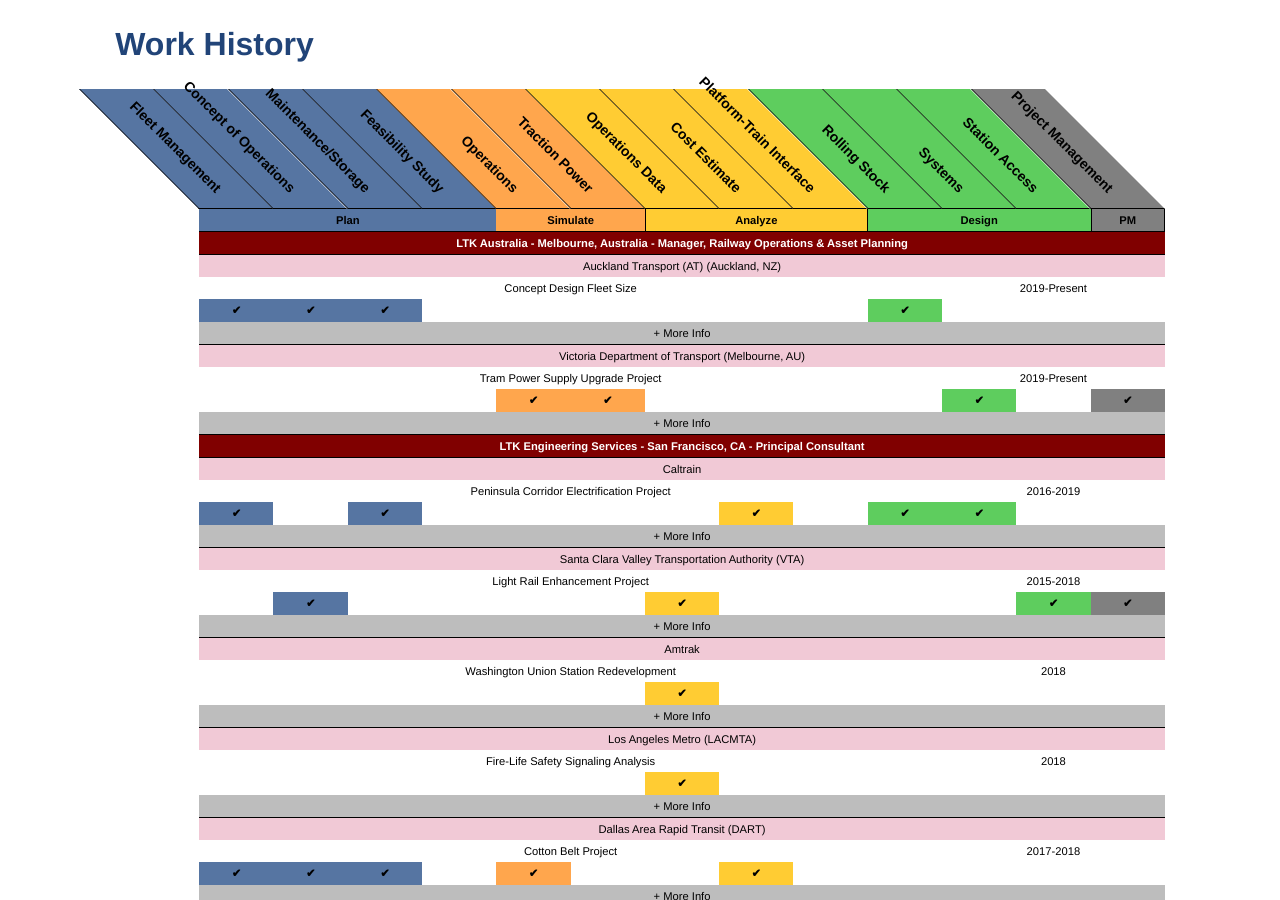
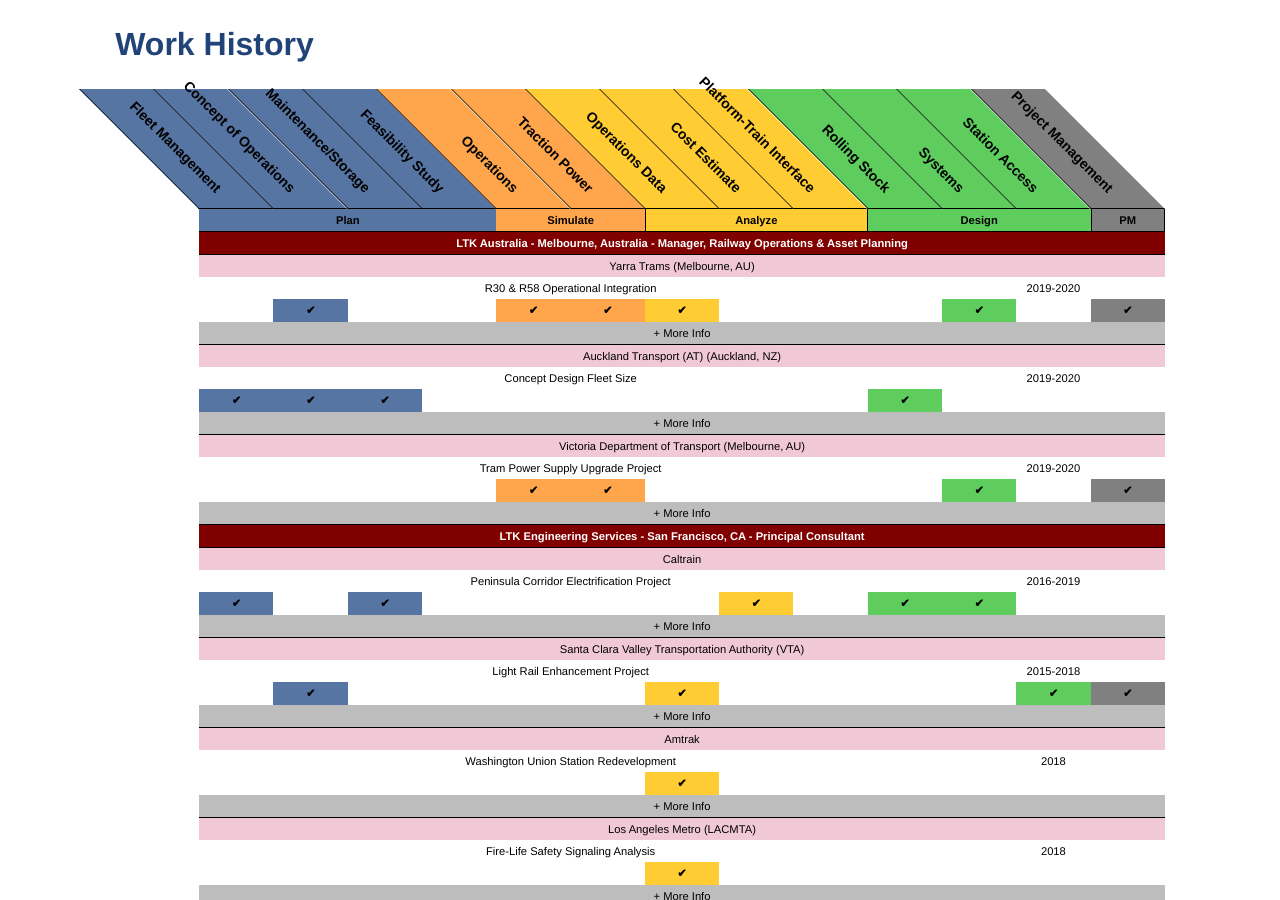
Before and after one commit to transited/transited.github.io, a Jekyll site: the page built from cv.html, in a window 1280 px wide and 900 px high, scrolled down 945 px. Built offline with Jekyll 4.4.1, drawn with Linux system fonts in a browser that asks for light colours; comment, search, counter and statistics services are not loaded.

Commit message:
Back in USA
Bio change; add R30/58 to CV

```diff
--- a/cv.html
+++ b/cv.html
@@ -72,9 +72,31 @@
   <div class="design">Design</div>
   <div class="pm">PM</div>
     <div class="ltk">LTK Australia - Melbourne, Australia - Manager, Railway Operations & Asset Planning</div>
+    <div class="ltkclient">Yarra Trams (Melbourne, AU)</div>
+    <div class="proj">R30 & R58 Operational Integration</div>
+    <div class="jobdate">2019-2020</div>
+    <div style="grid-column:1/2"></div>
+    <div class="pcheck">&#x2714;</div>
+    <div style="grid-column:3/5"></div>
+    <div class="scheck">&#x2714;</div>
+    <div class="scheck">&#x2714;</div>
+    <div class="acheck">&#x2714;</div>
+    <div style="grid-column:8/11"></div>
+    <div class="dcheck">&#x2714;</div>
+    <div style="grid-column:12/13"></div>
+    <div class="pmcheck">&#x2714;</div>
+    <div class="wrap-collabsible">
+      <input id="moreR3058" class="toggle" type="checkbox">
+      <label for="moreR3058" class="lbl-toggle"> More Info</label>
+      <div class="collapsible-content">
+        <div class="content-inner">
+          Managed a small team to support the Melbourne tram network’s franchise operator as they considered the impact of a redistribution of their fleet. Developed future operating plans to test and simulate, and presented findings related to reliability, crowding, and overall robustness of the traction power network. Devised less-expensive operational fixes for degraded power quality scenarios to deliver adequate service without costly new substations or other electrical infrastructure.
+        </div>
+      </div>
+    </div>
     <div class="ltkclient">Auckland Transport (AT) (Auckland, NZ)</div>
     <div class="proj">Concept Design Fleet Size</div>
-    <div class="jobdate">2019-Present</div>
+    <div class="jobdate">2019-2020</div>
     <div class="pcheck">&#x2714;</div>
     <div class="pcheck">&#x2714;</div>
     <div class="pcheck">&#x2714;</div>
@@ -92,7 +114,7 @@
     </div>
     <div class="ltkclient">Victoria Department of Transport (Melbourne, AU)</div>
     <div class="proj">Tram Power Supply Upgrade Project</div>
-    <div class="jobdate">2019-Present</div>
+    <div class="jobdate">2019-2020</div>
     <div style="grid-column:1/5"></div>
     <div class="scheck">&#x2714;</div>
     <div class="scheck">&#x2714;</div>
```
Also changed, not shown: index.html (+3 -4 lines).
